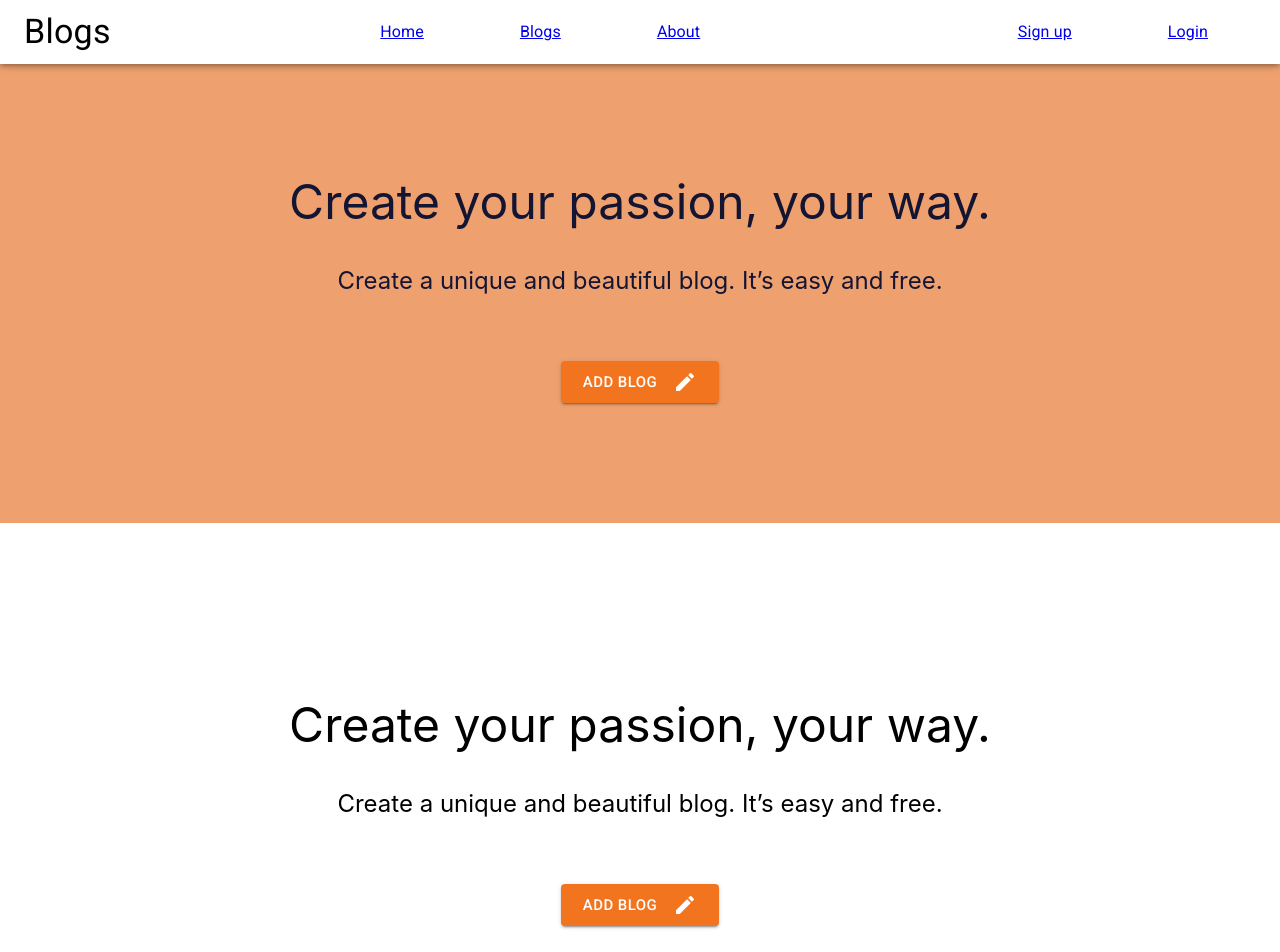
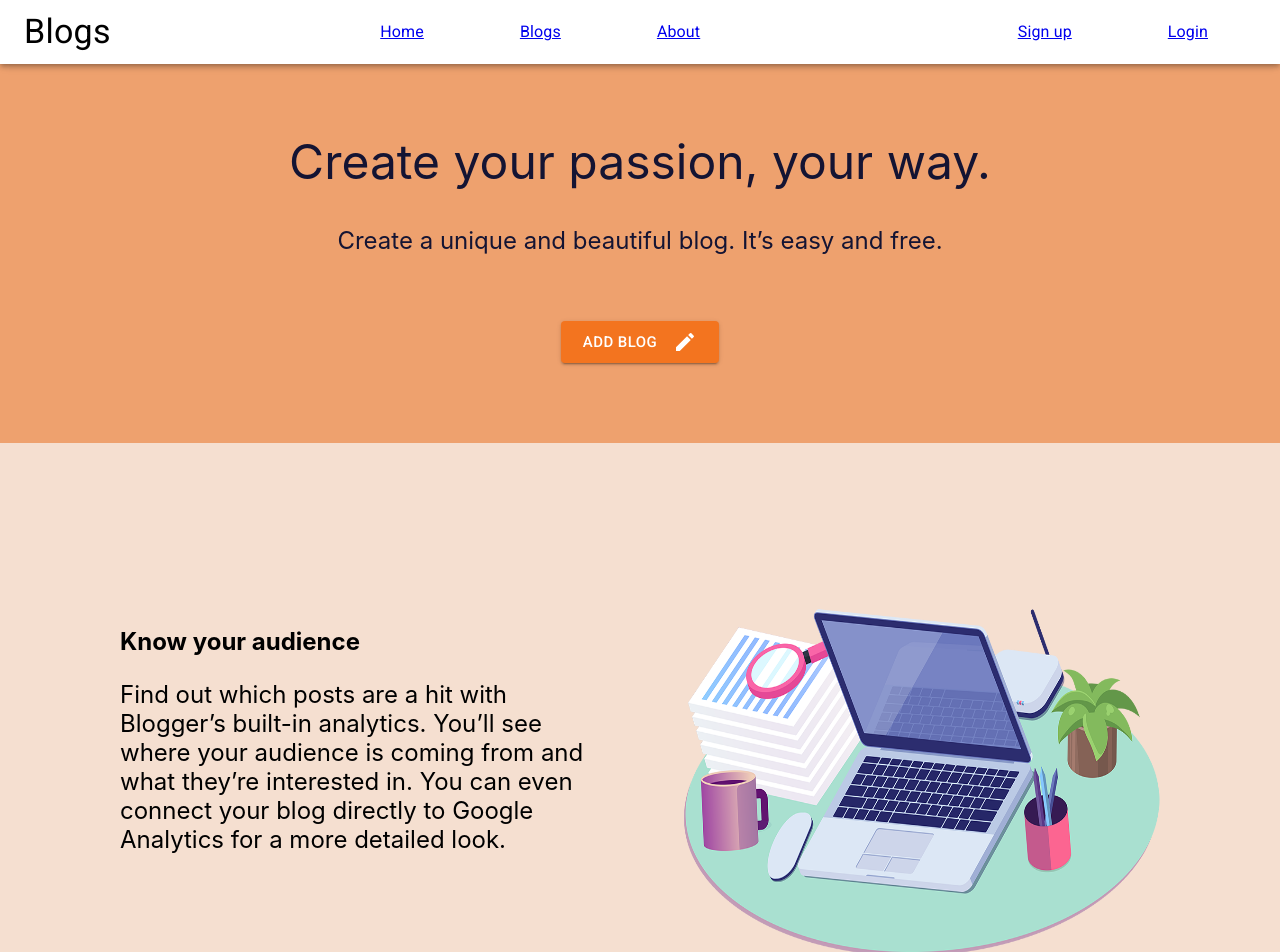
Before and after one commit to pbohora/Bloglist-frontend, a React (Create React App) app: page /addblog in a window 1280 px wide. Shown: the top 952 px of the page. Built offline with nearby package versions, Linux system fonts and the light colour scheme; no server answers.

Commit message:
add grid component

```diff
--- a/src/Pages/CreateBlogPage.js
+++ b/src/Pages/CreateBlogPage.js
@@ -1,8 +1,16 @@
 import React from 'react'
+
 import Layout from '../components/Layout'
 import Section from '../components/Section/Section'
 import BlogpostForm from '../components/BlogpostForm'
 import Togglable from '../components/Togglable'
+import blogImage from '../Assests/addblog.png'
+
+import { makeStyles } from '@material-ui/core/styles'
+import Paper from '@material-ui/core/Paper'
+import Grid from '@material-ui/core/Grid'
+
+const useStyles = makeStyles(theme => ({}))
 
 const CreateBlogForm = ({
   user,
@@ -13,6 +21,8 @@ const CreateBlogForm = ({
   handleChange,
   newBlog
 }) => {
+  const classes = useStyles()
+
   return (
     <Layout
       user={user}
@@ -33,17 +43,21 @@ const CreateBlogForm = ({
           />
         </Togglable>
       </Section>
-      <Section
-        subTitle={'Create your passion, your way.'}
-        description={'Create a unique and beautiful blog. It’s easy and free.'}
-      >
-        <Togglable buttonLabel='Add Blog'>
-          <BlogpostForm
-            onBlogSubmit={handleBlogSubmit}
-            handleChange={handleChange}
-            newBlog={newBlog}
-          />
-        </Togglable>
+      <Section>
+        <Grid container spacing={8}>
+          <Grid item xs={6}>
+            <h1>Know your audience</h1>
+            <p>
+              Find out which posts are a hit with Blogger’s built-in analytics.
+              You’ll see where your audience is coming from and what they’re
+              interested in. You can even connect your blog directly to Google
+              Analytics for a more detailed look.
+            </p>
+          </Grid>
+          <Grid item xs={6}>
+            <img src={blogImage} alt='Smiley face' height='350' width='500' />
+          </Grid>
+        </Grid>
       </Section>
     </Layout>
   )
--- a/src/components/Section/Section.module.css
+++ b/src/components/Section/Section.module.css
@@ -1,13 +1,10 @@
 .container {
-    padding: 120px;
+    padding: 80px 120px;
     display: flex;
     flex-direction: column;
     align-items: center;
     justify-content: center;
-    background-position: center;
-    background-repeat: no-repeat;
-    background-size: cover;
-
+    background-color: rgb(245, 223, 208);
 }
 
 .child {
```
Also changed, not shown: src/components/GridComponent.js (added, +31 -0 lines), src/Assests/addblog.png (added), src/Assests/blog.png (added).
